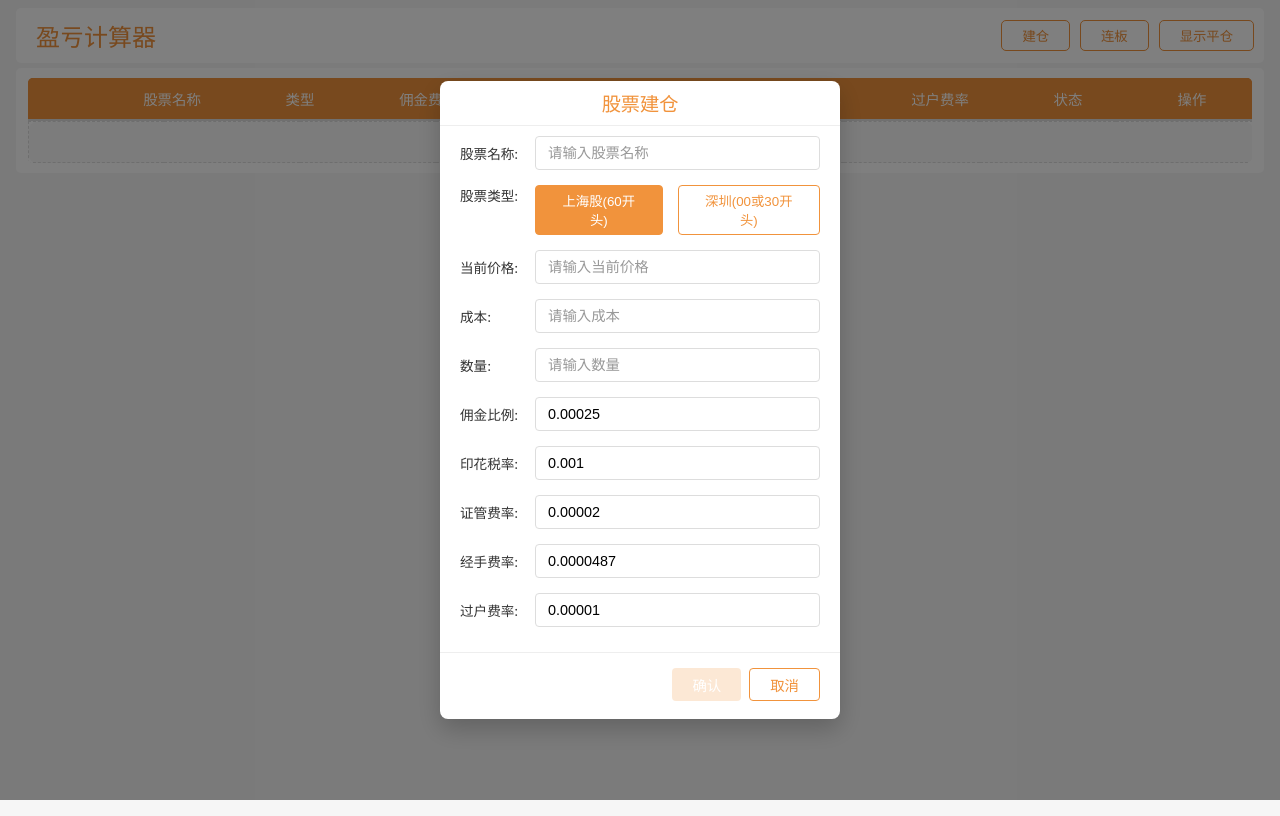
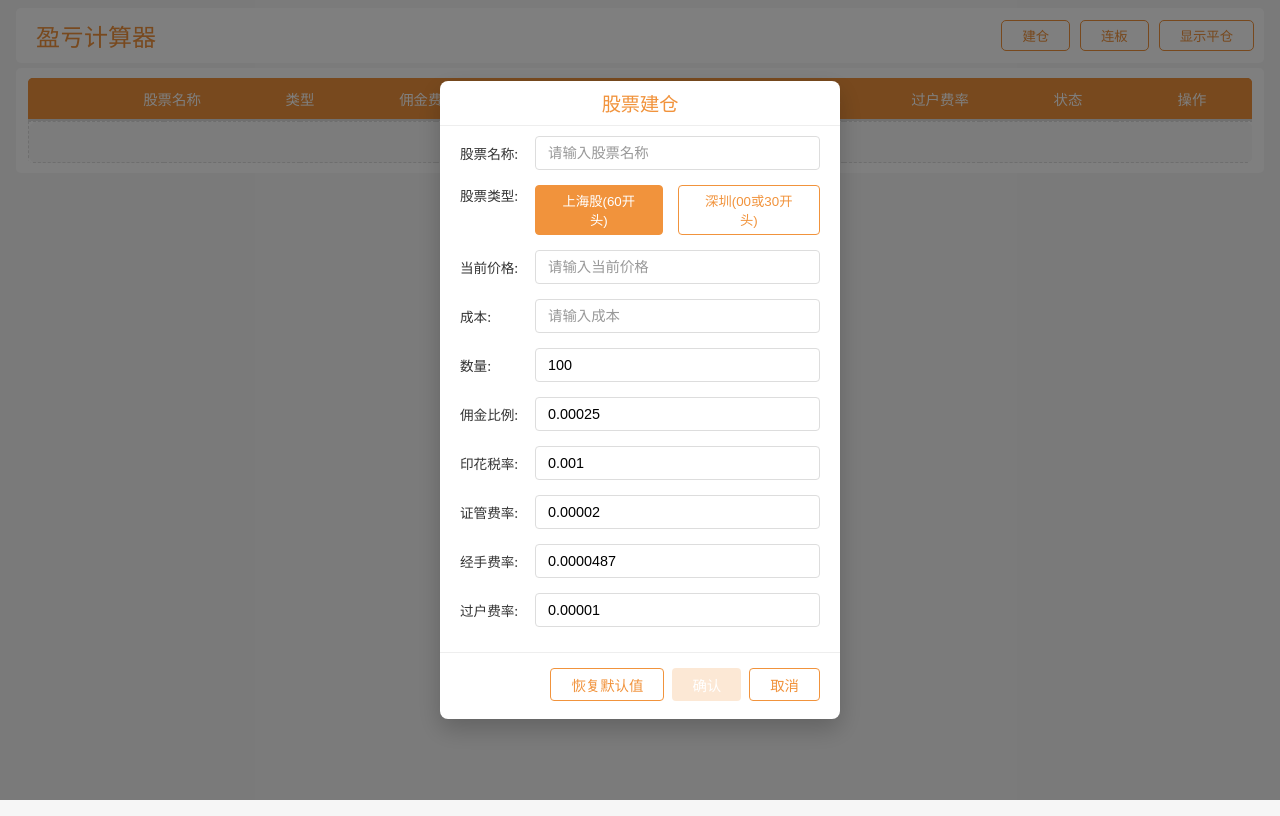
Before and after one commit to UNI-BIG-CAT/trader-calculator-rs, a React (Vite) app: page / in a window 1280 px wide. Both pictures are taken after a click on the button "建仓". Built offline with nearby package versions, Linux system fonts and the light colour scheme.

Commit message:
输入框步长问题

```diff
--- a/src/App.jsx
+++ b/src/App.jsx
@@ -47,7 +47,7 @@ function App() {
     stockType: 1,
     currentPrice: "",
     transactionPrice: "",
-    transactionPosition: "",
+    transactionPosition: 100,
     commissionFeeRate: getFeeRate("commissionFeeRate"),
     taxFeeRate: getFeeRate("taxFeeRate"),
     regulatoryFeeRate: getFeeRate("regulatoryFeeRate"),
@@ -94,6 +94,21 @@ function App() {
   };
 
   /*************建仓**************/
+  // 恢复默认值
+  const resetDefault = () => {
+    setFormData({
+      stockName: "",
+      stockType: 1,
+      currentPrice: "",
+      transactionPrice: "",
+      transactionPosition: 100,
+      commissionFeeRate: 0.00025,
+      taxFeeRate: 0.001,
+      regulatoryFeeRate: 0.00002,
+      brokerageFeeRate: defaultBrokerageFeeRate,
+      transferFeeRate: 0.00001,
+    });
+  };
   // 建仓对话框
   const openDialog = () => {
     setShowDialog(true);
@@ -471,7 +486,8 @@ function App() {
                   value={formData.transactionPosition}
                   onChange={handleInputChange}
                   placeholder="请输入数量"
-                  min="1"
+                  min="0"
+                  step={100}
                   max="1000000"
                 />
               </div>
@@ -483,6 +499,7 @@ function App() {
                   value={formData.commissionFeeRate}
                   onChange={handleInputChange}
                   placeholder="请输入佣金比例"
+                  step={0.00001}
                   max="1"
                 />
               </div>
@@ -494,6 +511,7 @@ function App() {
                   value={formData.taxFeeRate}
                   onChange={handleInputChange}
                   placeholder="请输入印花税比例"
+                  step={0.001}
                   max="1"
                 />
               </div>
@@ -505,6 +523,7 @@ function App() {
                   value={formData.regulatoryFeeRate}
                   onChange={handleInputChange}
                   placeholder="请输入证管费比例"
+                  step={0.00001}
                   max="1"
                 />
               </div>
@@ -516,6 +535,7 @@ function App() {
                   value={formData.brokerageFeeRate}
                   onChange={handleInputChange}
                   placeholder="请输入经手费比例"
+                  step={0.0000001}
                   max="1"
                 />
               </div>
@@ -527,11 +547,15 @@ function App() {
                   value={formData.transferFeeRate}
                   onChange={handleInputChange}
                   placeholder="请输入过户费比例"
+                  step={0.00001}
                   max="1"
                 />
               </div>
             </div>
             <div className="dialog-actions">
+              <button className="btn-cancel" onClick={resetDefault}>
+                恢复默认值
+              </button>
               <button
                 className="btn-confirm"
                 disabled={
@@ -544,6 +568,7 @@ function App() {
               >
                 确认
               </button>
+
               <button className="btn-cancel" onClick={closeDialog}>
                 取消
               </button>
--- a/src/Detail.jsx
+++ b/src/Detail.jsx
@@ -536,8 +536,9 @@ function Detail({ stockId, stockName, onBack }) {
                   value={addOrReduceFormData.transactionPosition}
                   onChange={handleAddOrReduceInputChange}
                   placeholder="请输入数量"
-                  min="1"
+                  min="100"
                   max="1000000"
+                  step={100}
                 />
               </div>
             </div>
```
